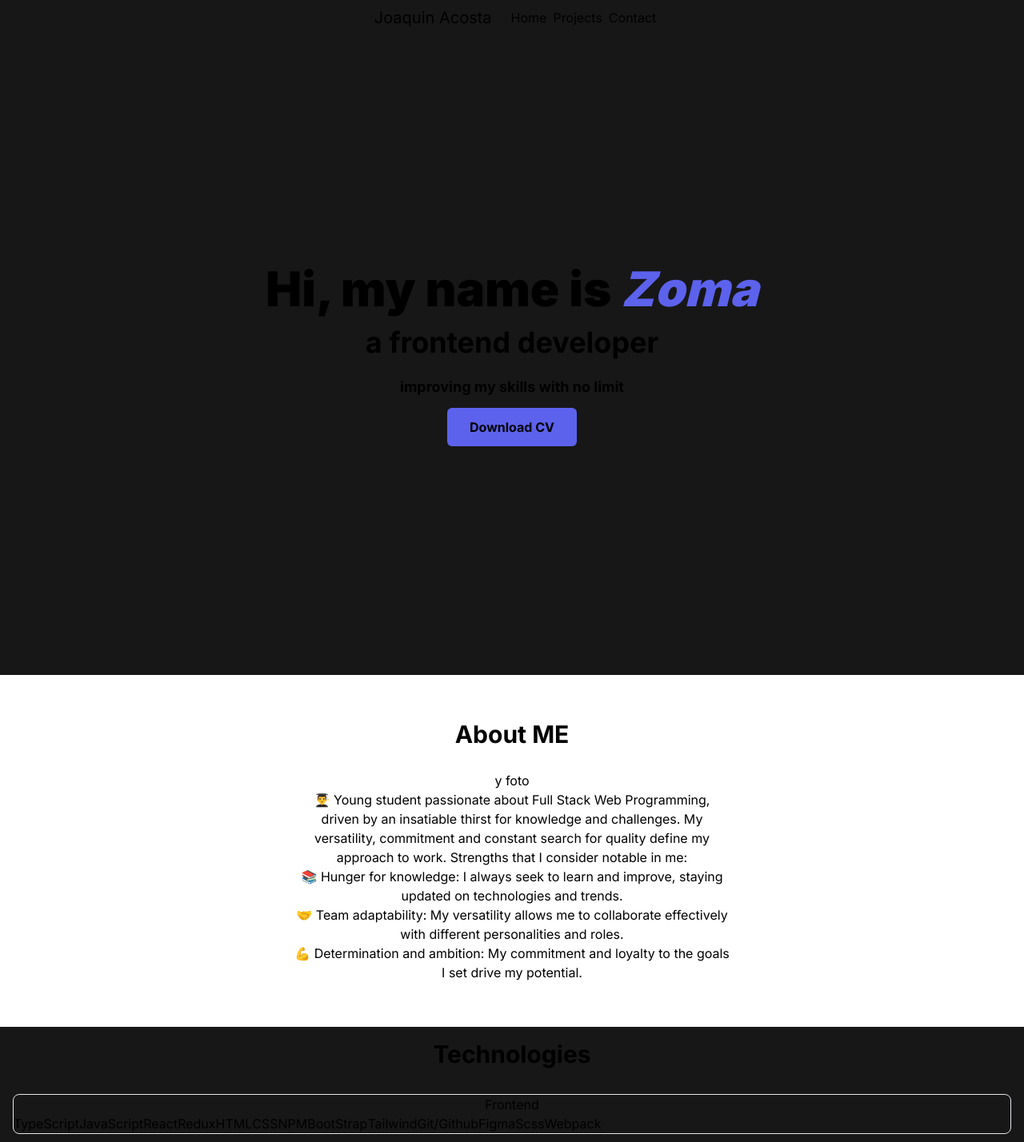
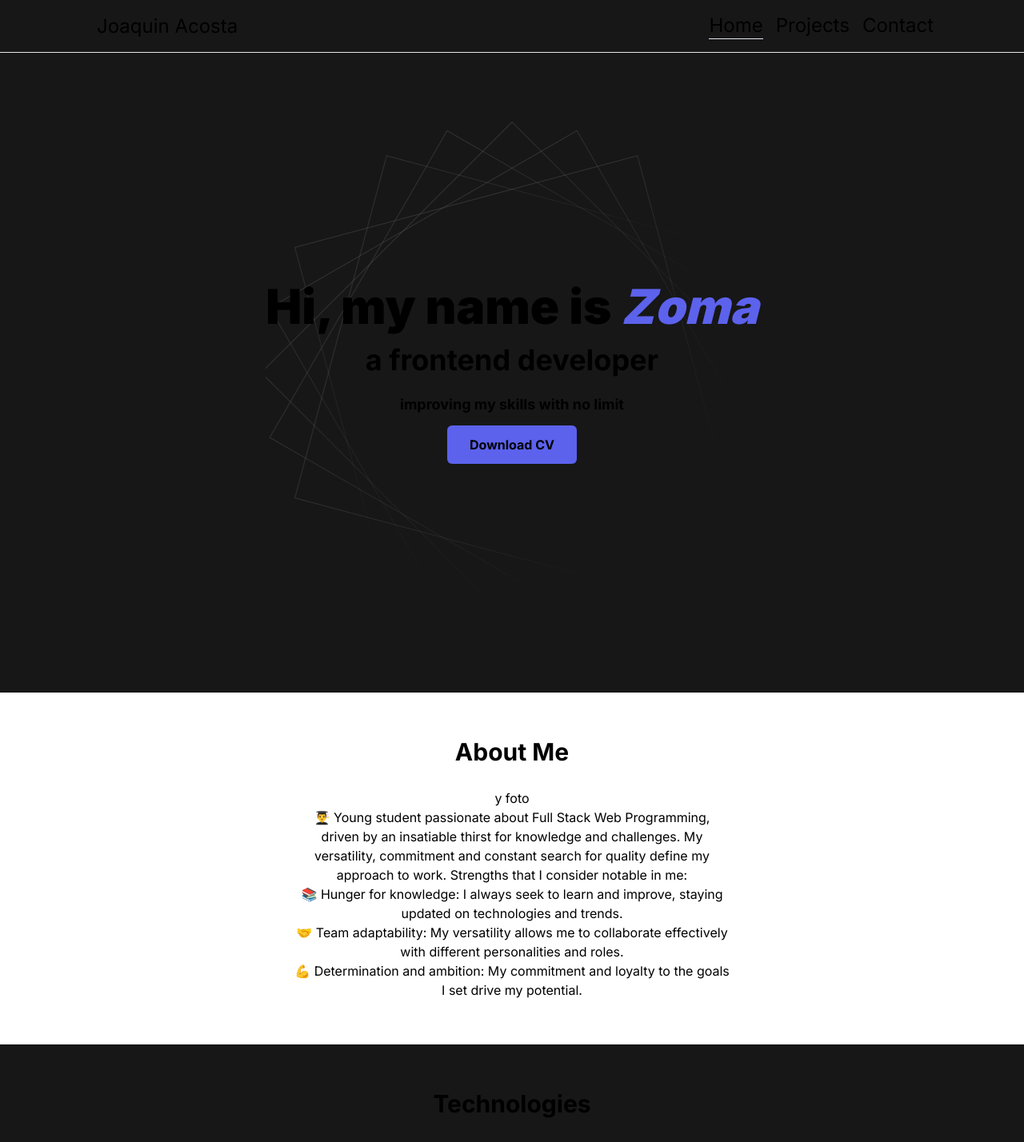
Before and after one commit to JoaquinHAcosta/joaquindev, a Next.js app: page / in a window 1280 px wide. Shown: the top 1428 px of the page at 80% size. Built offline with nearby package versions, Linux system fonts and the light colour scheme.

Commit message:
components

```diff
--- a/src/app/contact/page.tsx
+++ b/src/app/contact/page.tsx
@@ -1,7 +1,11 @@
 import React from 'react'
 
 const ContactPage = () => {
-  return <div>ContactPage</div>
+  return (
+    <div className="min-h-[75vh] flex flex-col justify-center items-center">
+      ContactPage
+    </div>
+  )
 }
 
 export default ContactPage
--- a/src/app/globals.css
+++ b/src/app/globals.css
@@ -30,6 +30,6 @@ body {
 
 /* secondary #5c62ec*/
 
-.primary {
-  @apply bg-[#171718];
+.active {
+  @apply border-[#5c62ec];
 }
--- a/src/app/layout.tsx
+++ b/src/app/layout.tsx
@@ -7,7 +7,7 @@ import Footer from '@/components/Footer'
 const inter = Inter({ subsets: ['latin'] })
 
 export const metadata: Metadata = {
-  title: 'Create Next App',
+  title: 'Zoma Dev',
   description: 'Generated by create next app',
 }
 
--- a/src/app/page.tsx
+++ b/src/app/page.tsx
@@ -2,8 +2,8 @@ import { techsFront, techsBack } from './../mocks/techs.json'
 
 export default function Home() {
   return (
-    <main className="bg-[#171718] flex min-h-screen flex-col items-center justify-between text-center px-2">
-      <header className="text-4xl font-bold h-screen max-w-[660px] flex flex-col justify-center leading-relaxed">
+    <main className="bg-[#171718] flex flex-col items-center justify-between text-center">
+      <header className="bg-[url('/header-bg.png')] bg-no-repeat bg-center text-4xl font-bold min-h-[800px] sm:min-w-[600px] md:max-w-[1060px] flex flex-col justify-center leading-relaxed ">
         <h1>
           <strong className="text-6xl ">
             Hi, my name is <em className="text-6xl text-[#5c62ec]">Zoma</em>
@@ -20,11 +20,11 @@ export default function Home() {
           Download CV
         </a>
       </header>
-      <section className="bg-white w-screen flex flex-col text-black items-center py-14">
+      <section className="bg-white w-screen flex flex-col text-black items-center py-14 px-8">
         <div>
-          <h2 className="text-3xl font-bold mb-7">About ME</h2> y foto
+          <h2 className="text-3xl font-bold mb-7">About Me</h2> y foto
         </div>
-        <p className="max-w-[34rem]">
+        <p className="max-w-[34rem] ">
           👨‍🎓 Young student passionate about Full Stack Web Programming, driven
           by an insatiable thirst for knowledge and challenges. My versatility,
           commitment and constant search for quality define my approach to work.
@@ -37,20 +37,20 @@ export default function Home() {
           set drive my potential.
         </p>
       </section>
-      <section className="w-screen">
-        <h2 className="py-4 text-3xl font-bold mx-3">Technologies</h2>
+      <section className="w-screen py-14">
+        <h2 className="pb-4 text-3xl font-bold">Technologies</h2>
         <div>
-          <div className="border rounded-lg m-4">
+          <div className="border rounded-lg m-4 p-2 max-w-[800px] md:mx-auto ">
             <h4>Frontend</h4>
-            <div className="flex items-center overflow-x-scroll">
+            <div className="flex items-center overflow-x-scroll justify-center">
               {techsFront.map((tech) => (
                 <p key={tech.name}>{tech.name}</p>
               ))}
             </div>
           </div>
-          <div className="border rounded-lg m-4">
+          <div className="border rounded-lg m-4 p-2 max-w-[800px] md:mx-auto ">
             <h4>Backend</h4>
-            <div className="flex items-center overflow-x-scroll">
+            <div className="flex items-center overflow-x-scroll justify-center">
               {techsBack.map((tech) => (
                 <p key={tech.name}>{tech.name}</p>
               ))}
--- a/src/app/projects/page.tsx
+++ b/src/app/projects/page.tsx
@@ -1,7 +1,11 @@
 import React from 'react'
 
 const ProjectsPage = () => {
-  return <div>ProjectsPage</div>
+  return (
+    <div className="min-h-[75vh] flex flex-col justify-center items-center">
+      ProjectsPage
+    </div>
+  )
 }
 
 export default ProjectsPage
--- a/src/components/Navbar.tsx
+++ b/src/components/Navbar.tsx
@@ -1,16 +1,34 @@
+'use client'
+
+import Link from 'next/link'
+import { usePathname } from 'next/navigation'
 import React from 'react'
 
 const Navbar = () => {
+  const path = usePathname()
+
   return (
-    <nav className="primary flex justify-center">
-      <div className="w-max max-w-[660px] flex justify-between items-center">
-        <div>
-          <h1 className="bold text-xl py-2 px-4">Joaquin Acosta</h1>
-        </div>
-        <div className="flex gap-2 px-2">
-          <button>Home</button>
-          <button>Projects</button>
-          <button>Contact</button>
+    <nav className="bg-[#171718] flex justify-center md:text-2xl py-4 border-b">
+      <div className="flex justify-between items-center md:min-w-[770px] md:max-w-[1170px] lg:min-w-[1070px]">
+        <Link href={'/'}>
+          <h1 className="bold px-4">Joaquin Acosta</h1>
+        </Link>
+        <div className="flex gap-4 px-2">
+          <Link className={path === '/' ? 'border-b' : ''} href={'/'}>
+            Home
+          </Link>
+          <Link
+            className={path === '/projects' ? 'border-b' : ''}
+            href={'/projects'}
+          >
+            Projects
+          </Link>
+          <Link
+            className={path === '/contact' ? 'border-b' : ''}
+            href={'/contact'}
+          >
+            Contact
+          </Link>
         </div>
       </div>
     </nav>
```
Also changed, not shown: package.json (+5 -4 lines), src/mocks/data.ts (added, +117 -0 lines), public/header-bg.png (added), 1 other file (tests, documents, lock files or other folders).
